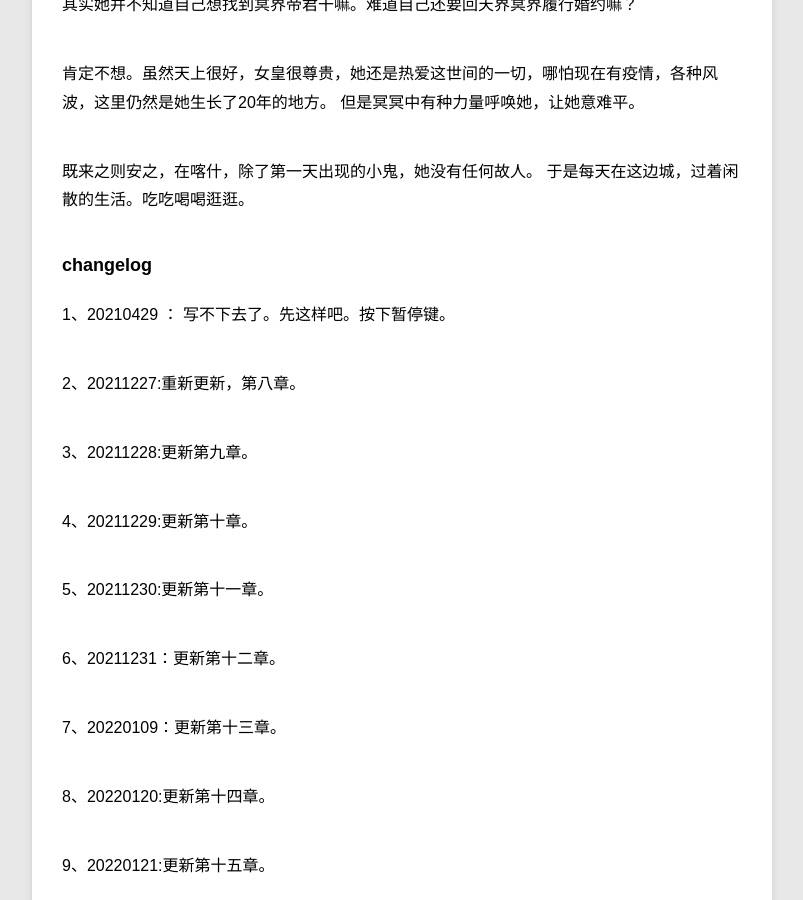
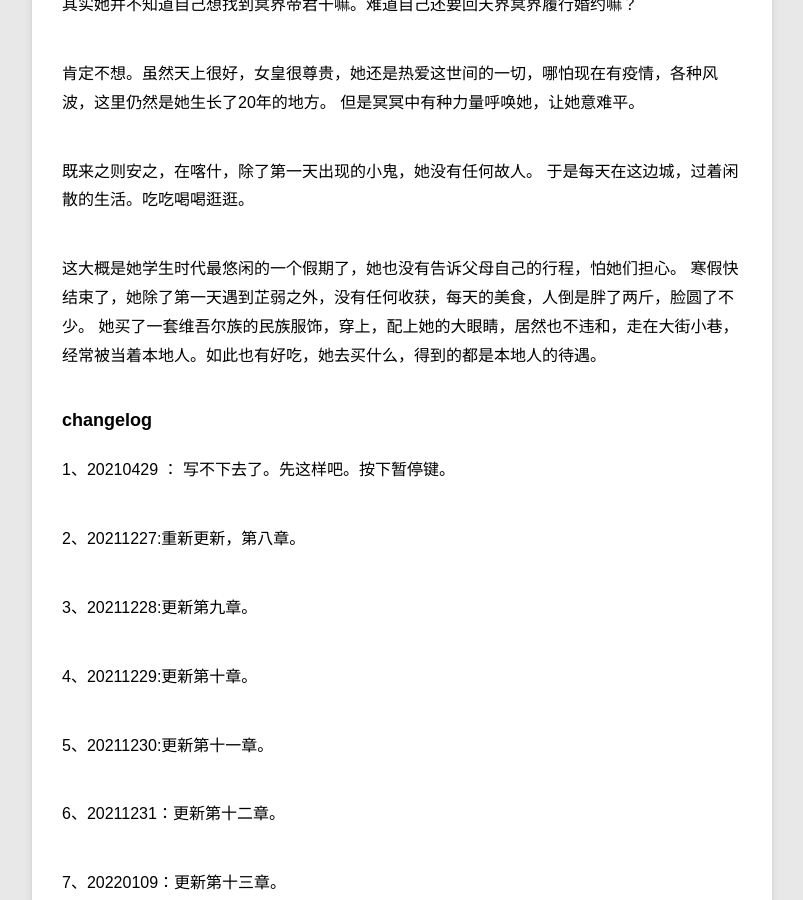
Before and after one commit to violettianjie/violettianjie.github.io, a Jekyll site: the page built from _posts/blog/2020-12-26-xiyu.md, in a window 1280 px wide and 900 px high, scrolled down 31760 px. Shown: the whole window, without its empty margins (78-881 px from the left). Built offline with Jekyll 4.4.1, drawn with Linux system fonts in a browser that asks for light colours.

Commit message:
Update 2020-12-26-xiyu.md

```diff
--- a/_posts/blog/2020-12-26-xiyu.md
+++ b/_posts/blog/2020-12-26-xiyu.md
@@ -714,7 +714,7 @@ category: blog
 既来之则安之，在喀什，除了第一天出现的小鬼，她没有任何故人。
 于是每天在这边城，过着闲散的生活。吃吃喝喝逛逛。
 
-
+这大概是她学生时代最悠闲的一个假期了，她也没有告诉父母自己的行程，怕她们担心。 寒假快结束了，她除了第一天遇到芷弱之外，没有任何收获，每天的美食，人倒是胖了两斤，脸圆了不少。 她买了一套维吾尔族的民族服饰，穿上，配上她的大眼睛，居然也不违和，走在大街小巷，经常被当着本地人。如此也有好吃，她去买什么，得到的都是本地人的待遇。
 
 
 ### changelog
```
